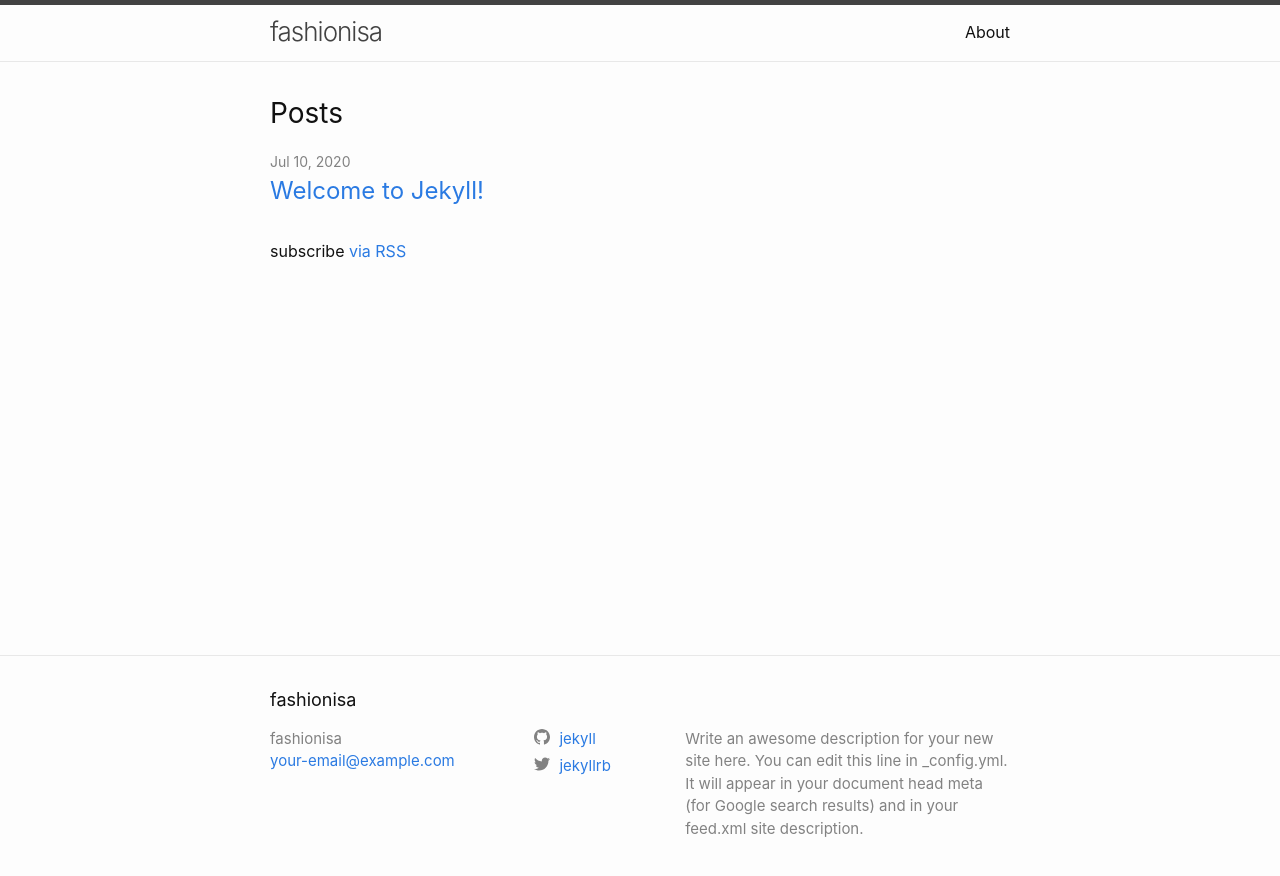
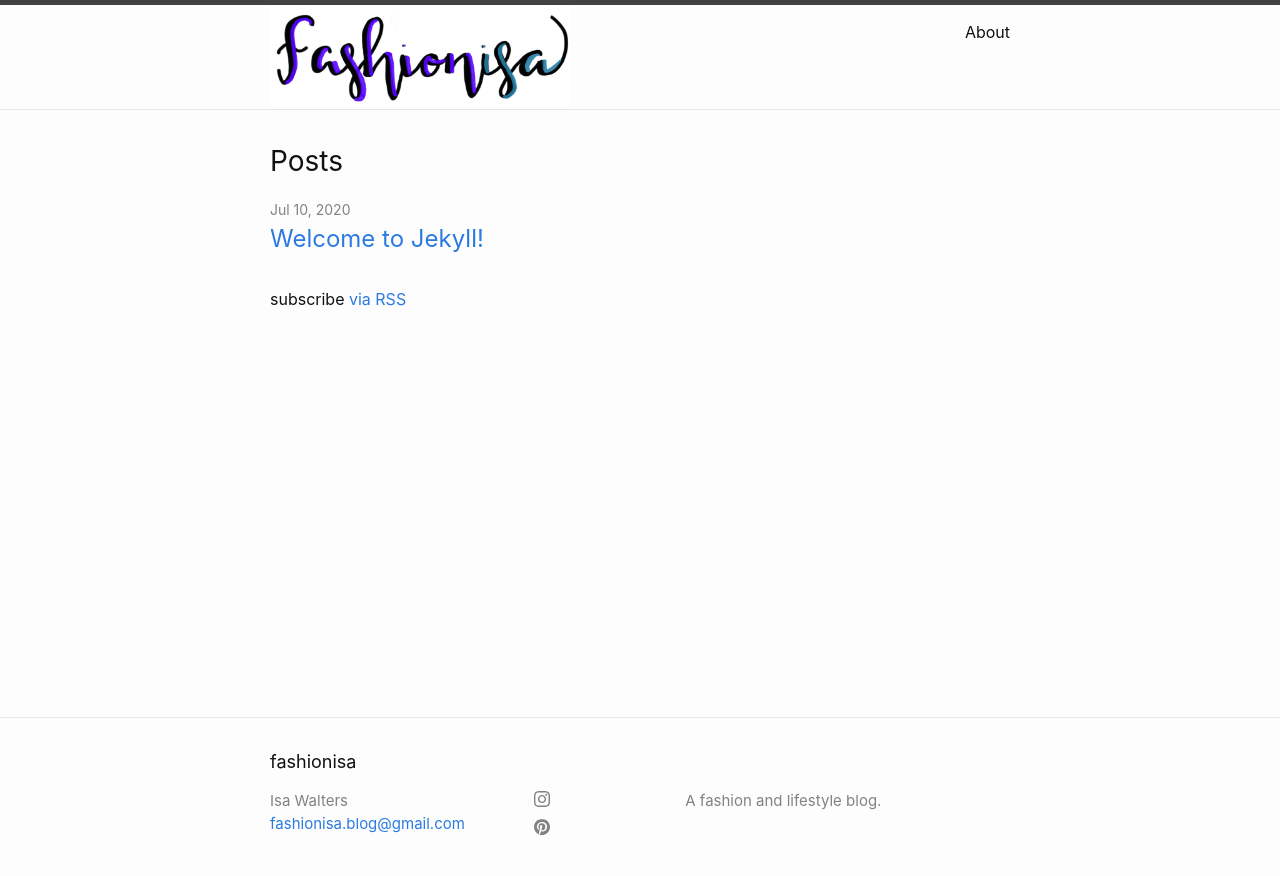
Before and after one commit to iwalte01/fashionisa-blog, a Jekyll site: the page built from index.markdown, in a window 1280 px wide. Shown: the top 876 px of the page. Built offline with Jekyll 4.4.1, drawn with Linux system fonts in a browser that asks for light colours.

Commit message:
changes to layout of site

```diff
--- a/_config.yml
+++ b/_config.yml
@@ -19,15 +19,19 @@
 # in the templates via {{ site.myvariable }}.
 
 title: fashionisa
-email: your-email@example.com
+email: fashionisa.blog@gmail.com
 description: >- # this means to ignore newlines until "baseurl:"
-  Write an awesome description for your new site here. You can edit this
-  line in _config.yml. It will appear in your document head meta (for
-  Google search results) and in your feed.xml site description.
+ A fashion and lifestyle blog.
 baseurl: "/fashionisa-blog" # the subpath of your site, e.g. /blog
 url: "https://itwalters22.github.io" # the base hostname & protocol for your site, e.g. http://example.com
-twitter_username: jekyllrb
-github_username:  jekyll
+instagram_username: fashionisa.blog
+pinterest_username: isawalters140651
+
+#author field used in minima
+author: Isa Walters
+
+#title logo field
+title-logo: /images/fashion isa final3.png
 
 # Build settings
 # removed minima theme, as it is now a regular theme
--- a/_includes/header.html
+++ b/_includes/header.html
@@ -3,7 +3,15 @@
   <div class="wrapper">
     {%- assign default_paths = site.pages | map: "path" -%}
     {%- assign page_paths = site.header_pages | default: default_paths -%}
-    <a class="site-title" rel="author" href="{{ "/" | relative_url }}">{{ site.title | escape }}</a>
+    <!--<a class="site-title" rel="author" href="{{ "/" | relative_url }}">{{ site.title | escape }}</a>-->
+
+    <a class="site-title" rel="author" href="{{ / | relative_url }}">
+      {%- if site.title-logo -%}
+      <img src="{{site.title-logo | relative_url}}" alt="{{ site.title | escape }}">
+      {%- else -%}
+        {{ site.title | escape }}
+      {%- endif -%}
+    </a>
 
     {%- if page_paths -%}
       <nav class="site-nav">
--- a/_includes/social.html
+++ b/_includes/social.html
@@ -3,9 +3,9 @@
   {%- if site.facebook_username -%}<li><a href="https://www.facebook.com/{{ site.facebook_username| cgi_escape | escape }}"><svg class="svg-icon"><use xlink:href="{{ '/assets/minima-social-icons.svg#facebook' | relative_url }}"></use></svg> <span class="username">{{ site.facebook_username| escape }}</span></a></li>{%- endif -%}
   {%- if site.flickr_username -%}<li><a href="https://www.flickr.com/photos/{{ site.flickr_username| cgi_escape | escape }}"><svg class="svg-icon"><use xlink:href="{{ '/assets/minima-social-icons.svg#flickr' | relative_url }}"></use></svg> <span class="username">{{ site.flickr_username| escape }}</span></a></li>{%- endif -%}
   {%- if site.github_username -%}<li><a href="https://github.com/{{ site.github_username| cgi_escape | escape }}"><svg class="svg-icon"><use xlink:href="{{ '/assets/minima-social-icons.svg#github' | relative_url }}"></use></svg> <span class="username">{{ site.github_username| escape }}</span></a></li>{%- endif -%}
-  {%- if site.instagram_username -%}<li><a href="https://instagram.com/{{ site.instagram_username| cgi_escape | escape }}"><svg class="svg-icon"><use xlink:href="{{ '/assets/minima-social-icons.svg#instagram' | relative_url }}"></use></svg> <span class="username">{{ site.instagram_username| escape }}</span></a></li>{%- endif -%}
+  {%- if site.instagram_username -%}<li><a href="https://instagram.com/{{ site.instagram_username| cgi_escape | escape }}" target="_blank"><svg class="svg-icon"><use xlink:href="{{ '/assets/minima-social-icons.svg#instagram' | relative_url }}"></use></svg> <span class="username"></span></a></li>{%- endif -%}
   {%- if site.linkedin_username -%}<li><a href="https://www.linkedin.com/in/{{ site.linkedin_username| cgi_escape | escape }}"><svg class="svg-icon"><use xlink:href="{{ '/assets/minima-social-icons.svg#linkedin' | relative_url }}"></use></svg> <span class="username">{{ site.linkedin_username| escape }}</span></a></li>{%- endif -%}
-  {%- if site.pinterest_username -%}<li><a href="https://www.pinterest.com/{{ site.pinterest_username| cgi_escape | escape }}"><svg class="svg-icon"><use xlink:href="{{ '/assets/minima-social-icons.svg#pinterest' | relative_url }}"></use></svg> <span class="username">{{ site.pinterest_username| escape }}</span></a></li>{%- endif -%}
+  {%- if site.pinterest_username -%}<li><a href="https://www.pinterest.com/{{ site.pinterest_username| cgi_escape | escape }}" target="_blank"><svg class="svg-icon"><use xlink:href="{{ '/assets/minima-social-icons.svg#pinterest' | relative_url }}"></use></svg> <span class="username"></span></a></li>{%- endif -%}
   {%- for mst in site.mastodon -%}{%- if mst.username and mst.instance -%}<li><a href="https://{{ mst.instance| cgi_escape | escape}}/@{{mst.username}}"><svg class="svg-icon"><use xlink:href="{{ '/assets/minima-social-icons.svg#mastodon' | relative_url }}"></use></svg> <span class="username">{{ mst.username|escape }}</span></a></li>{%- endif -%}{%- endfor -%}
   {%- if site.twitter_username -%}<li><a href="https://www.twitter.com/{{ site.twitter_username| cgi_escape | escape }}"><svg class="svg-icon"><use xlink:href="{{ '/assets/minima-social-icons.svg#twitter' | relative_url }}"></use></svg> <span class="username">{{ site.twitter_username| escape }}</span></a></li>{%- endif -%}
   {%- if site.youtube_username -%}<li><a href="https://youtube.com/{{ site.youtube_username| cgi_escape | escape }}"><svg class="svg-icon"><use xlink:href="{{ '/assets/minima-social-icons.svg#youtube' | relative_url }}"></use></svg> <span class="username">{{ site.youtube_username| escape }}</span></a></li>{%- endif -%}
--- a/_sass/minima/_layout.scss
+++ b/_sass/minima/_layout.scss
@@ -17,6 +17,8 @@
   letter-spacing: -1px;
   margin-bottom: 0;
   float: left;
+  //changed width of photo
+  width: 300px;
 
   &,
   &:visited {
```
Also changed, not shown: images/fashion isa final3.png (added).
